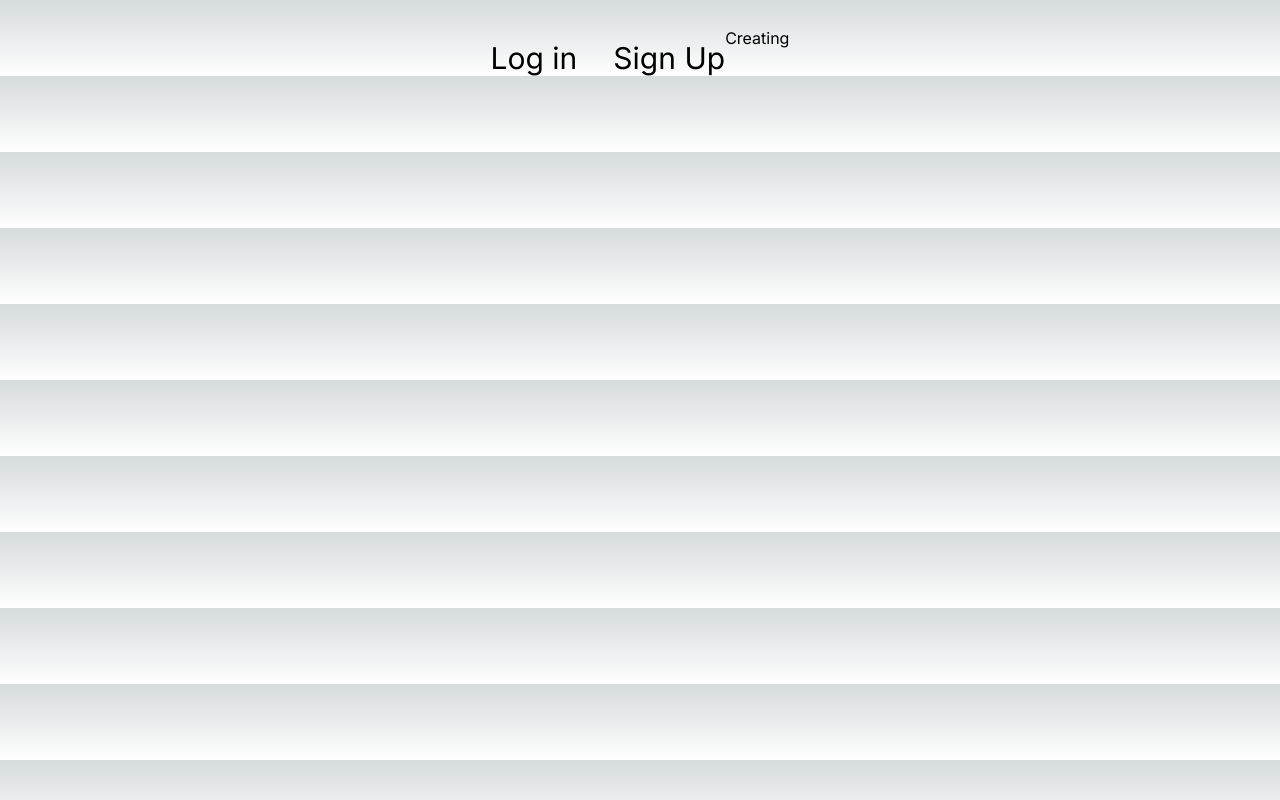
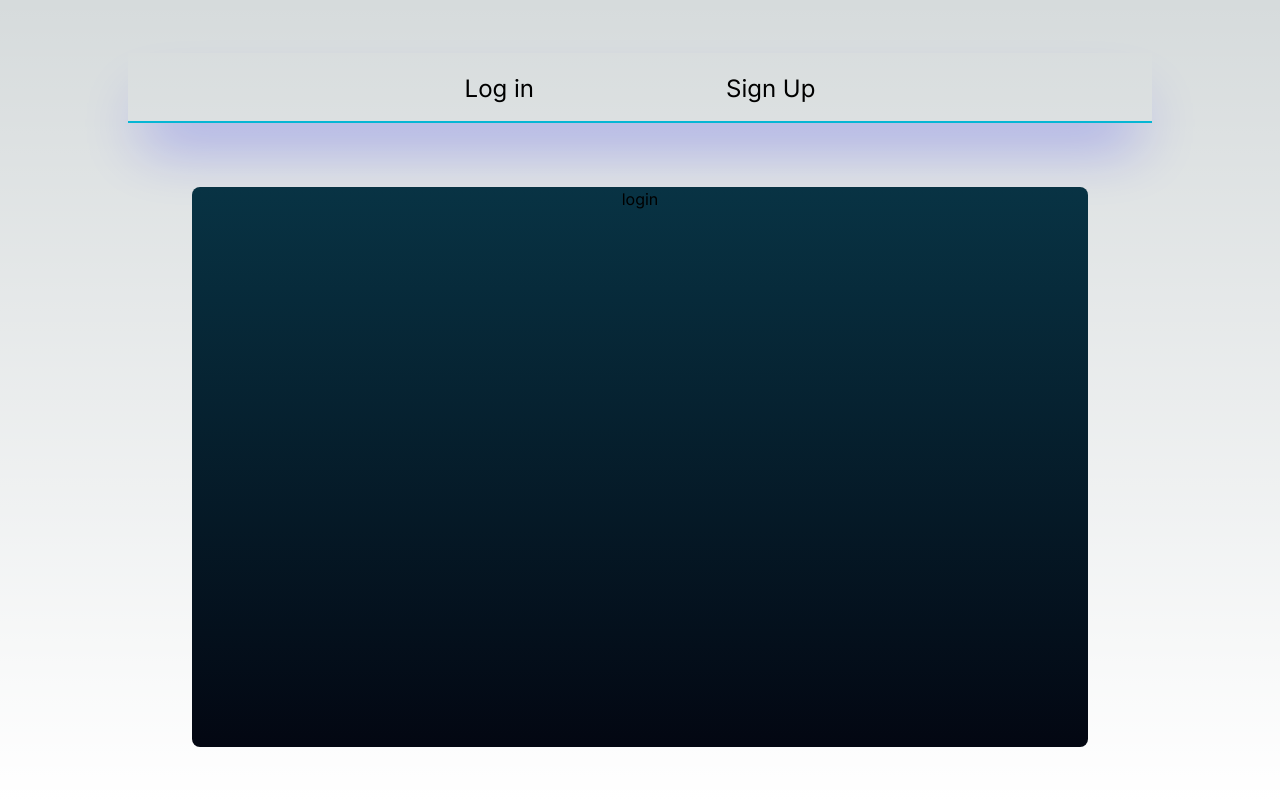
Before and after one commit to AdityaSingh-02/BuildSpace-S4, a Next.js app: page /create in a window 1280 px wide. Built offline with nearby package versions, Linux system fonts and the light colour scheme.

Commit message:
WIP: Login & SignUp component

```diff
--- /dev/null
+++ b/src/Components/Create/login.tsx
@@ -0,0 +1,9 @@
+import React from 'react'
+
+const LoginComponent = () => {
+  return (
+    <div>login</div>
+  )
+}
+
+export default LoginComponent;
--- /dev/null
+++ b/src/Components/Create/signup.tsx
@@ -0,0 +1,9 @@
+import React from 'react'
+
+const SignupComponent = () => {
+  return (
+    <div>signup</div>
+  )
+}
+
+export default SignupComponent;
--- /dev/null
+++ b/src/Components/index.ts
@@ -0,0 +1,4 @@
+import LoginComponent from "./Create/login";
+import SignupComponent from "./Create/signup";
+
+export {LoginComponent, SignupComponent};
--- a/src/app/create/page.tsx
+++ b/src/app/create/page.tsx
@@ -1,23 +1,23 @@
-import React from 'react'
+"use client";
+import React from "react";
+import { LoginComponent, SignupComponent } from "@/Components";
+import { useState } from "react";
 
 const Create = () => {
+  const [Action, setAction] = useState(true);
   return (
     <>
-      <main className='flex justify-center items-center'>
-        <nav className='flex justify-center space-x-9 pt-10 text-3xl'>
-          <div>
-            Log in
-          </div>
-          <div>
-            Sign Up
-          </div>
+      <main className="flex flex-col justify-center items-center h-screen ">
+        <nav className="flex justify-center space-x-48 pt-5 pb-4 text-2xl border-b-2 border-cyan-500 shadow-[0_35px_60px_-15px_rgba(0,0,255,0.3)]  w-[80%]">
+          <button onClick={() => setAction(!Action)}>Log in</button>
+          <button onClick={() => setAction(!Action)}>Sign Up</button>
         </nav>
-        <div>
-          Creating
+        <div className="flex justify-center rounded-lg mt-16 w-[70%] h-[70%] bg-gradient-to-b from-cyan-950 to-gray-950">
+          {Action ? <LoginComponent /> : <SignupComponent />}
         </div>
       </main>
     </>
-  )
-}
+  );
+};
 
-export default Create
+export default Create;
```
